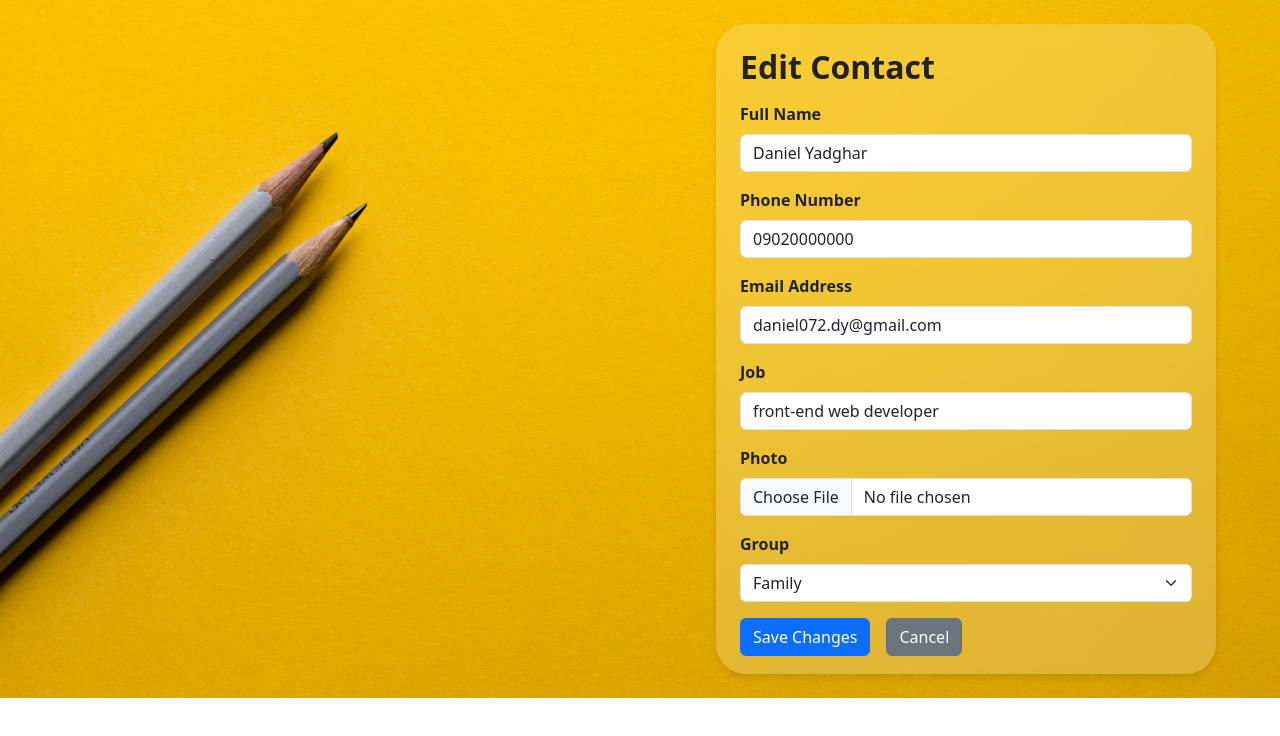
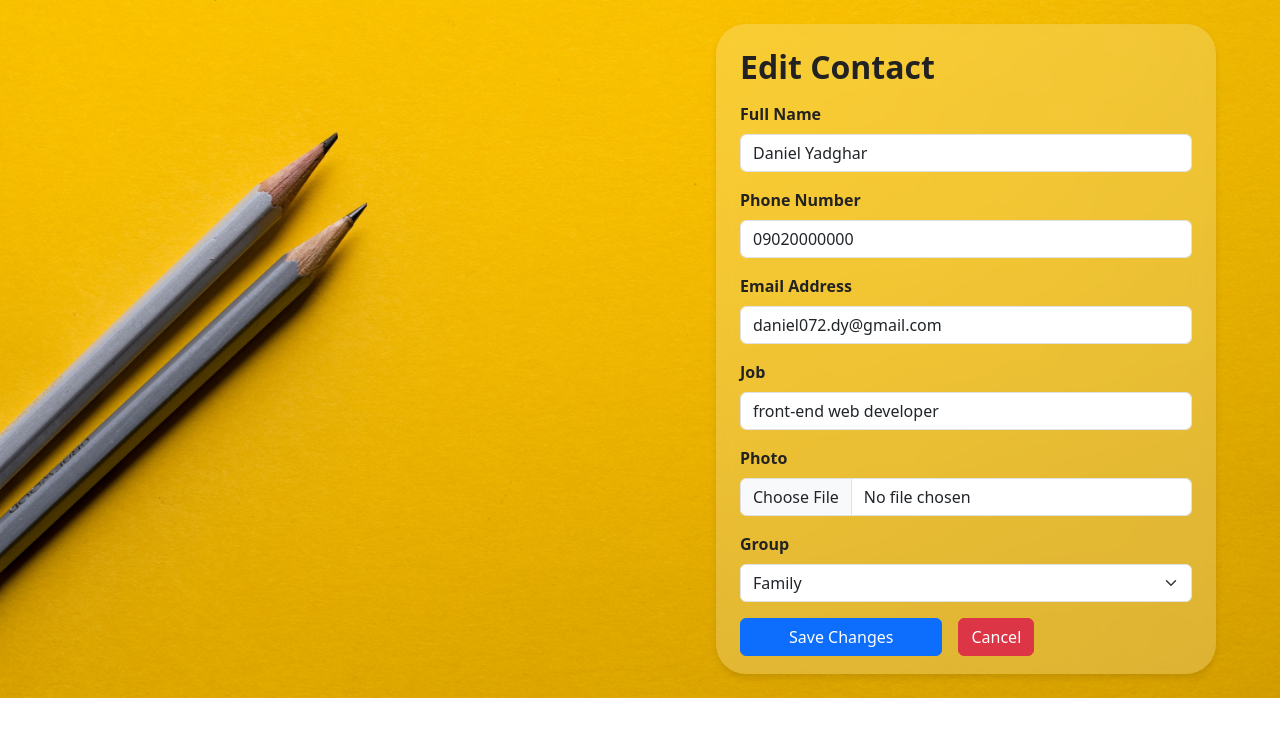
Before and after one commit to Deviel-Y/ContactManager, a React (Vite) app in the folder Contact-Manager/: page /contacts/contactEdit/1 in a window 1280 px wide. Shown: the top 736 px of the page. Built offline with nearby package versions, Linux system fonts and the light colour scheme; data requests are answered from the project's data file.

Commit message:
Changed button styles

```diff
--- a/Contact-Manager/src/Pages/EditContact.tsx
+++ b/Contact-Manager/src/Pages/EditContact.tsx
@@ -164,10 +164,16 @@ const EditContact = () => {
             </select>
           </div>
           <div className={["mb-3", styles.inputSection].join(" ")}>
-            <button className="btn btn-primary me-3" type="submit">
+            <button
+              className={["btn", "btn-primary", "px-5", "me-3"].join(" ")}
+              type="submit"
+            >
               Save Changes
             </button>
-            <button onClick={() => navigate("/")} className="btn btn-secondary">
+            <button
+              onClick={() => navigate("/")}
+              className={["btn", "btn-danger"].join(" ")}
+            >
               Cancel
             </button>
           </div>
```
